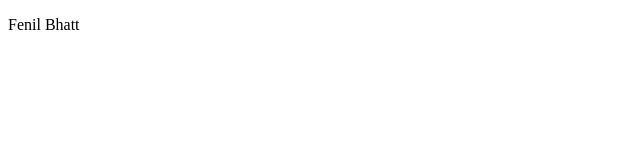
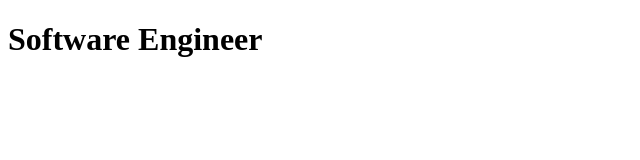
Before and after one commit to fenil2005/assignments, a plain HTML site: page fenilabout.html in a window 1280 px wide. Shown: the whole page, without its empty margins (0-640 px from the left). Drawn offline with Linux system fonts and the light colour scheme.

Commit message:
NewBranch

```diff
--- a/fenilabout.html
+++ b/fenilabout.html
@@ -6,6 +6,6 @@
     <title>Document</title>
 </head>
 <body>
-    <p>Fenil Bhatt</p>
+    <h1>Software Engineer</h1>
 </body>
 </html>
```
